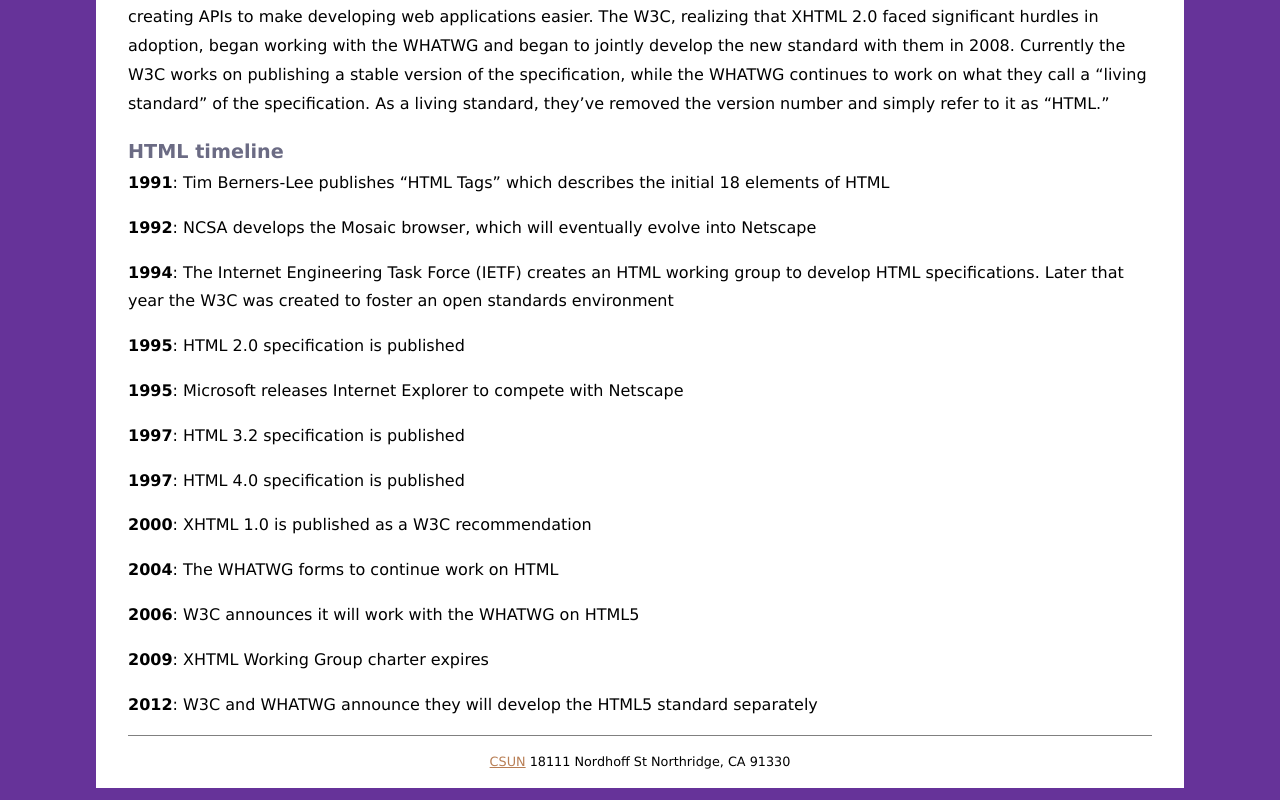
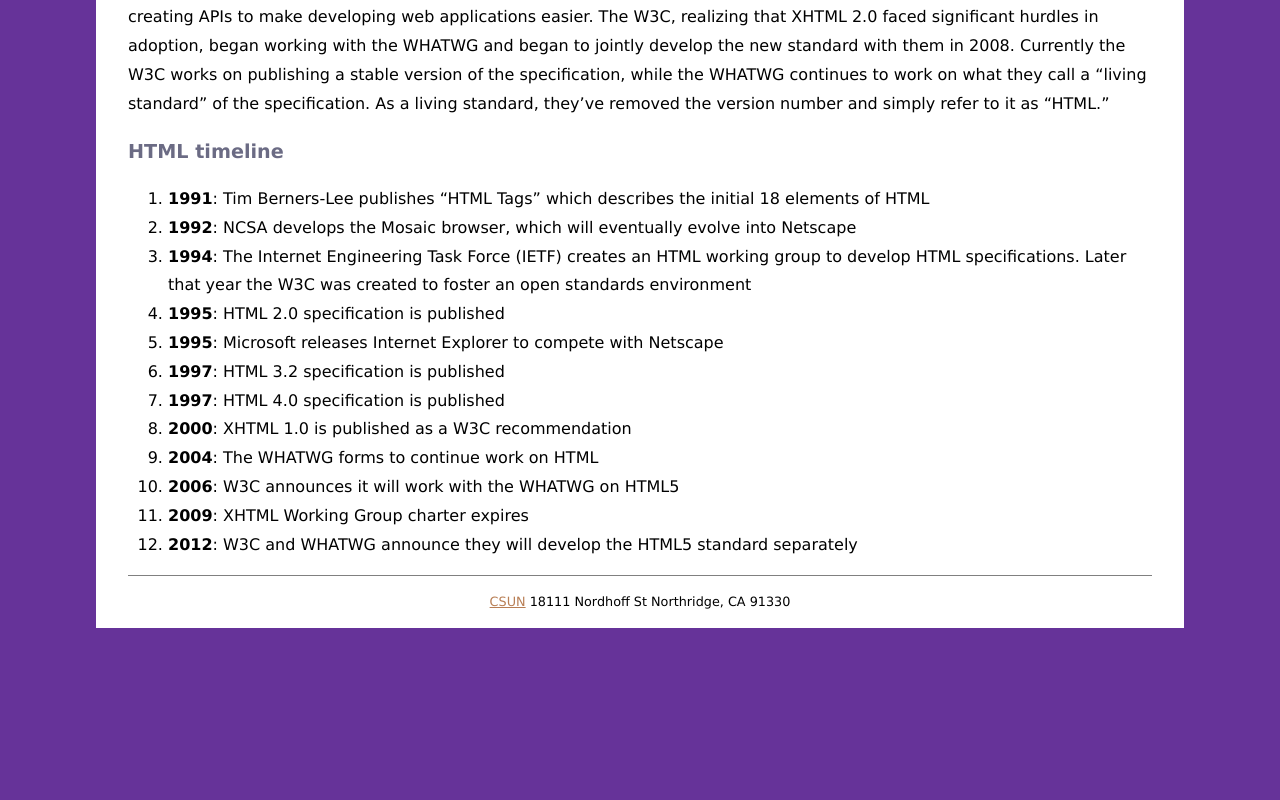
Before and after one commit to gissellefrancisco463-ux/Comp484-hw4, a plain HTML site: page index.html in a window 1280 px wide. Shown: the part 1798-2598 px from the top of the page. After the commit the page ends 2438 px from the top, so only its background shows below. Drawn offline with Linux system fonts and the light colour scheme.

Commit message:
Update index

```diff
--- a/index.html
+++ b/index.html
@@ -141,35 +141,55 @@
         </section>
         <section>
           <h3>HTML timeline</h3>
-          <p>
+          <ol>
+            <li>
               <b>1991</b>: Tim Berners-Lee publishes &ldquo;HTML Tags&rdquo; which
             describes the initial 18 elements of HTML
-          </p>
-          <p>
+            </li>
+            <li>
               <b>1992</b>: NCSA develops the Mosaic browser, which will eventually
             evolve into Netscape
-          </p>
-          <p>
+            </li>
+            <li>
               <b>1994</b>: The Internet Engineering Task Force (IETF) creates an
             HTML working group to develop HTML specifications. Later that year
             the W3C was created to foster an open standards environment
-          </p>
-          <p><b>1995</b>: HTML 2.0 specification is published</p>
-          <p>
+            </li>
+            <li>
+              <b>1995</b>: HTML 2.0 specification is published
+            </li>
+            <li>
               <b>1995</b>: Microsoft releases Internet Explorer to compete with
             Netscape
-          </p>
-          <p><b>1997</b>: HTML 3.2 specification is published</p>
-          <p><b>1997</b>: HTML 4.0 specification is published</p>
-          <p><b>2000</b>: XHTML 1.0 is published as a W3C recommendation</p>
-          <p><b>2004</b>: The WHATWG forms to continue work on HTML</p>
-          <p>
+            </li>
+            <li>
+              <b>1997</b>: HTML 3.2 specification is published
+            </li>
+            <li>
+             <b>1997</b>: HTML 4.0 specification is published
+            </li>
+            <li>
+             <b>2000</b>: XHTML 1.0 is published as a W3C recommendation
+            </li>
+            <li>
+              <b>2004</b>: The WHATWG forms to continue work on HTML
+            </li>
+
+            <li>
              <b>2006</b>: W3C announces it will work with the WHATWG on HTML5
-          </p>
-          <p><b>2009</b>: XHTML Working Group charter expires</p>
-          <p>
+            </li>
+            <li>
+              <b>2009</b>: XHTML Working Group charter expires
+            </li>
+            <li>
               <b>2012</b>: W3C and WHATWG announce they will develop the HTML5
               standard separately
+            </li>
+          </ol>
+
+
+
+
           </p>
         </section>
       </article>
```
Lines whose indentation alone changed are shown as unchanged.
